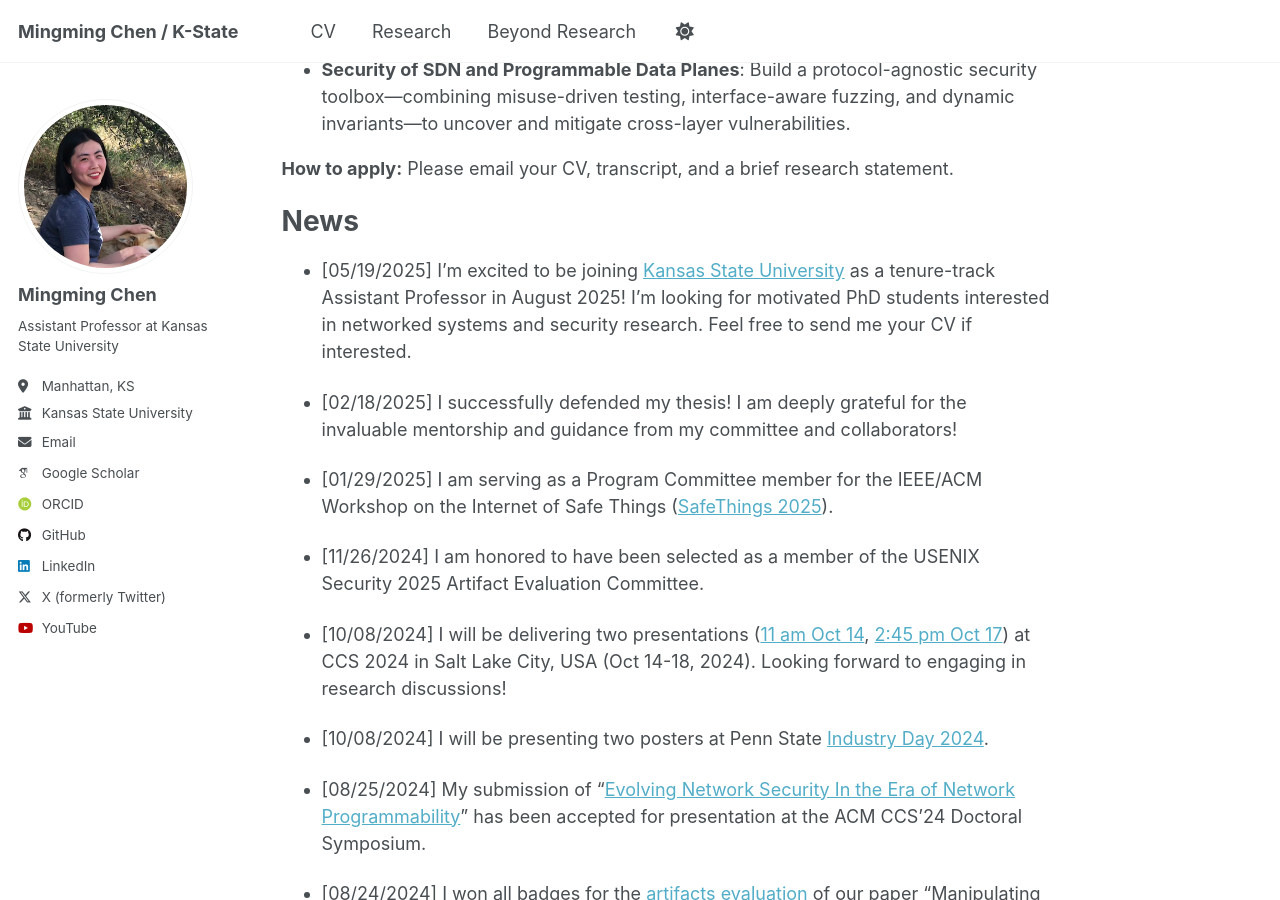
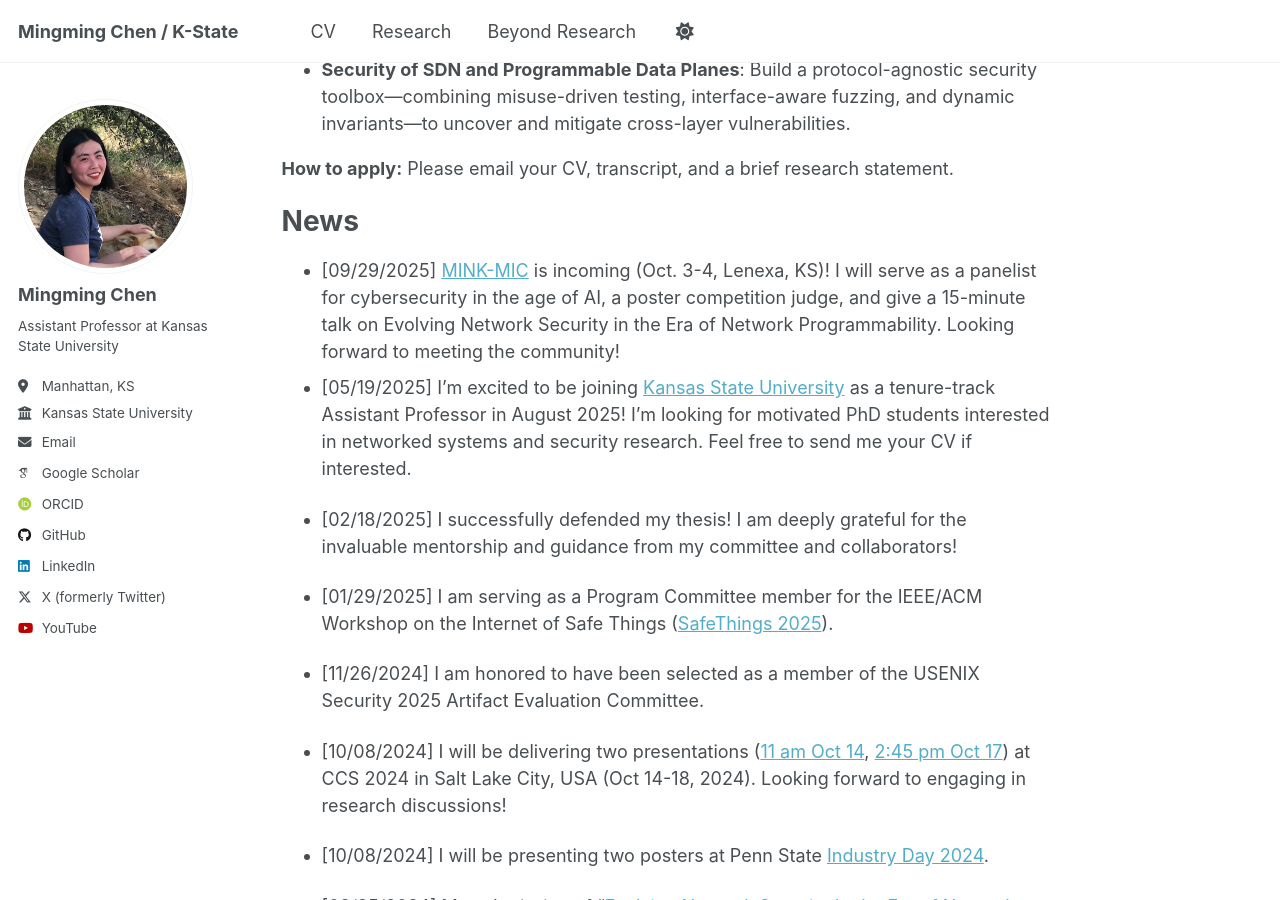
Before and after one commit to mzc796/mzc796.github.io, a Jekyll site: the page built from _pages/about.md, in a window 1280 px wide and 900 px high, scrolled down 906 px. Built offline with Jekyll 4.4.1, drawn with Linux system fonts in a browser that asks for light colours; some web fonts are replaced; a script that is not in the unit is left out.

Commit message:
Update about.md

```diff
--- a/_pages/about.md
+++ b/_pages/about.md
@@ -19,6 +19,7 @@ I am recruiting **two fully funded PhD students for Spring or Fall 2026** to des
 
 News
 ======
+- [09/29/2025] [MINK-MIC](https://www.minkwic.org/) is incoming (Oct. 3-4, Lenexa, KS)! I will serve as a panelist for cybersecurity in the age of AI, a poster competition judge, and give a 15-minute talk on Evolving Network Security in the Era of Network Programmability. Looking forward to meeting the community!
 - [05/19/2025] I’m excited to be joining [Kansas State University](https://kcats.k-state.edu/) as a tenure-track Assistant Professor in August 2025! I’m looking for motivated PhD students interested in networked systems and security research. Feel free to send me your CV if interested.
 
 - [02/18/2025] I successfully defended my thesis! I am deeply grateful for the invaluable mentorship and guidance from my committee and collaborators!
```
